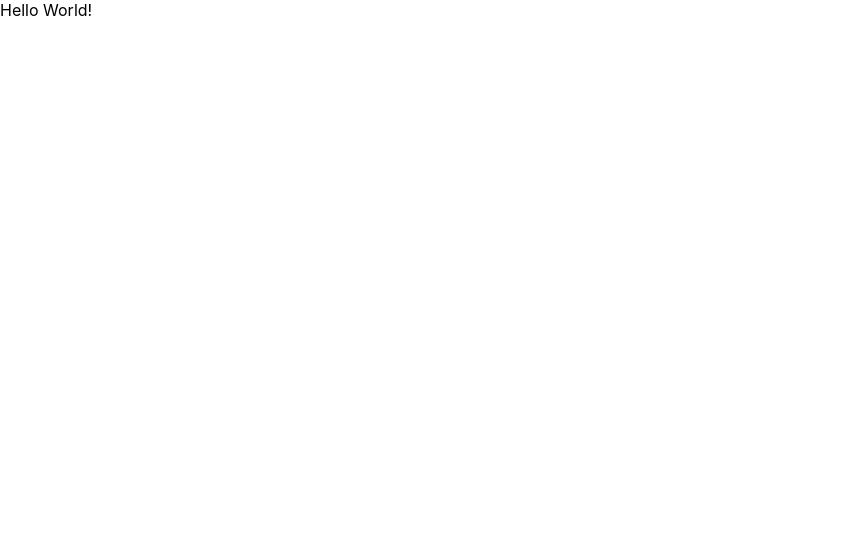
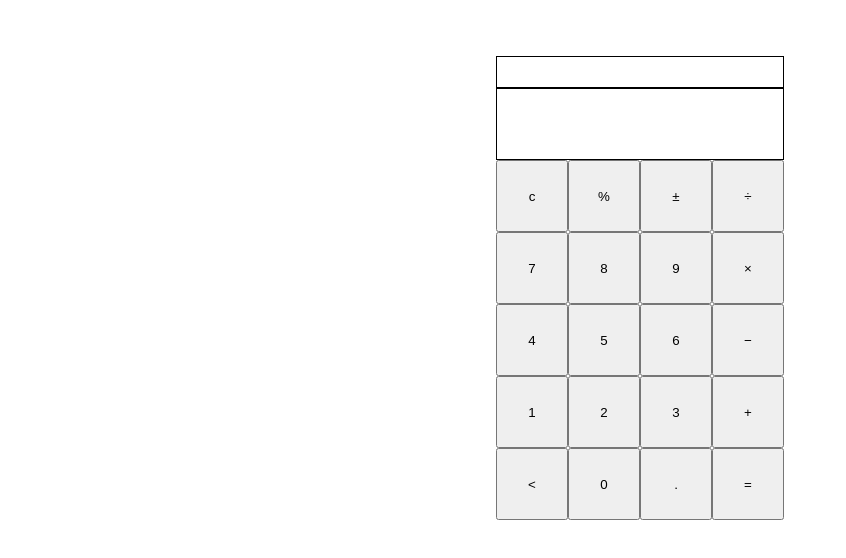
Before and after one commit to onpilot/js-calculator, a React (Create React App) app: page / in a window 1280 px wide. Shown: the top 558 px of the page, without its empty margins (0-846 px from the left). Built offline with nearby package versions, Linux system fonts and the light colour scheme.

Commit message:
initial setup

```diff
--- a/public/index.html
+++ b/public/index.html
@@ -24,7 +24,7 @@
       work correctly both with client-side routing and a non-root public URL.
       Learn how to configure a non-root public URL by running `npm run build`.
     -->
-    <title>React App</title>
+    <title>JS Calculator</title>
   </head>
   <body>
     <noscript>You need to enable JavaScript to run this app.</noscript>
@@ -39,5 +39,6 @@
       To begin the development, run `npm start` or `yarn start`.
       To create a production bundle, use `npm run build` or `yarn build`.
     -->
+    <script src="https://cdn.freecodecamp.org/testable-projects-fcc/v1/bundle.js"></script>
   </body>
 </html>
--- a/src/App.css
+++ b/src/App.css
@@ -1,38 +1,44 @@
-.App {
-  text-align: center;
+html,
+body {
+  margin: 0;
+  padding: 0;
+}
+* {
+  box-sizing: border-box;
 }
 
-.App-logo {
-  height: 40vmin;
-  pointer-events: none;
+.calculator-wrapper {
+  width: 320px;
+  height: auto;
+  margin: 20px auto;
+  /* outline: 1px solid red; */
 }
 
-@media (prefers-reduced-motion: no-preference) {
-  .App-logo {
-    animation: App-logo-spin infinite 20s linear;
-  }
+.display-wrapper {
+  width: calc(320px - (16px * 2));
+  height: 140px;
+  margin: 0 auto;
+  display: flex;
+  flex-direction: column;
+  justify-content: flex-end;
+  /* background-color: chartreuse; */
+  /* outline: 1px solid red; */
+}
+.display-small {
+  height: 32px;
+  border: 1px solid black;
+}
+.display-main {
+  height: 72px;
+  border: 1px solid black;
 }
 
-.App-header {
-  background-color: #282c34;
-  min-height: 100vh;
-  display: flex;
-  flex-direction: column;
-  align-items: center;
-  justify-content: center;
-  font-size: calc(10px + 2vmin);
-  color: white;
+.buttons-wrapper {
+  width: 320px;
+  padding: 0 16px;
+  /* outline: 1px solid red; */
 }
-
-.App-link {
-  color: #61dafb;
+.button {
+  width: 72px;
+  height: 72px;
 }
-
-@keyframes App-logo-spin {
-  from {
-    transform: rotate(0deg);
-  }
-  to {
-    transform: rotate(360deg);
-  }
-}
--- a/src/App.js
+++ b/src/App.js
@@ -2,9 +2,34 @@ import './App.css';
 
 function App() {
   return (
-    <>
-      <div>Hello World!</div>
-    </>
+    <div className="calculator-wrapper">
+      <div className="display-wrapper">
+        <div className="display-small"></div>
+        <div className="display-main"></div>
+      </div>
+      <div className="buttons-wrapper">
+        <input type="button" value="c" className="button" />
+        <input type="button" value="%" className="button" />
+        <input type="button" value="&#177;" className="button" />
+        <input type="button" value="&#247;" className="button" />
+        <input type="button" value="7" className="button" />
+        <input type="button" value="8" className="button" />
+        <input type="button" value="9" className="button" />
+        <input type="button" value="&#215;" className="button" />
+        <input type="button" value="4" className="button" />
+        <input type="button" value="5" className="button" />
+        <input type="button" value="6" className="button" />
+        <input type="button" value="&#8722;" className="button" />
+        <input type="button" value="1" className="button" />
+        <input type="button" value="2" className="button" />
+        <input type="button" value="3" className="button" />
+        <input type="button" value="&#43;" className="button" />
+        <input type="button" value="<" className="button" />
+        <input type="button" value="0" className="button" />
+        <input type="button" value="." className="button" />
+        <input type="button" value="&#61;" className="button" />
+      </div>
+    </div>
   );
 }
 
```
